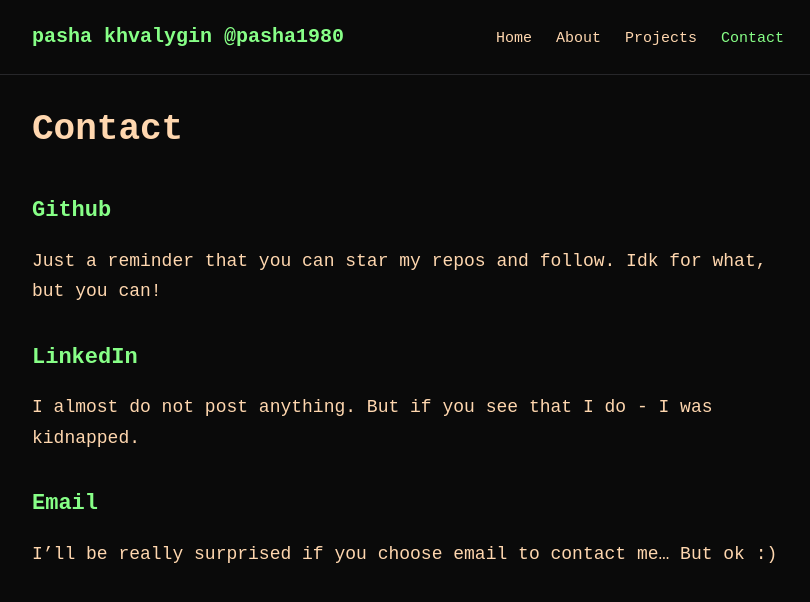
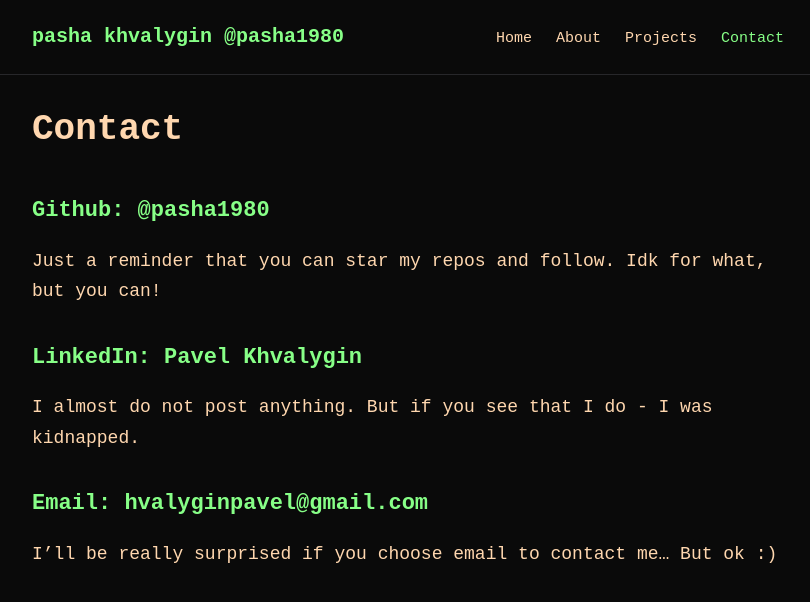
Before and after one commit to pasha1980/pasha1980.github.io, a Jekyll site: the page built from contact.markdown, in a window 1280 px wide. Shown: the top 602 px of the page, without its empty margins (232-1042 px from the left). Built offline with Jekyll 4.4.1, drawn with Linux system fonts in a browser that asks for light colours.

Commit message:
add contacts

```diff
--- a/contact.markdown
+++ b/contact.markdown
@@ -4,14 +4,14 @@ title: Contact
 permalink: /contact/
 ---
 
-### [Github](https://github.com/pasha1980/)
+### [Github: @pasha1980](https://github.com/pasha1980/)
 
 Just a reminder that you can star my repos and follow. Idk for what, but you can!
 
-### [LinkedIn](https://www.linkedin.com/in/pavel-khvalygin/)
+### [LinkedIn: Pavel Khvalygin](https://www.linkedin.com/in/pavel-khvalygin/)
 
 I almost do not post anything. But if you see that I do - I was kidnapped.
 
-### [Email](mailto:hvalyginpavel@gmail.com)
+### [Email: hvalyginpavel@gmail.com](mailto:hvalyginpavel@gmail.com)
 
 I'll be really surprised if you choose email to contact me... But ok :)
```
